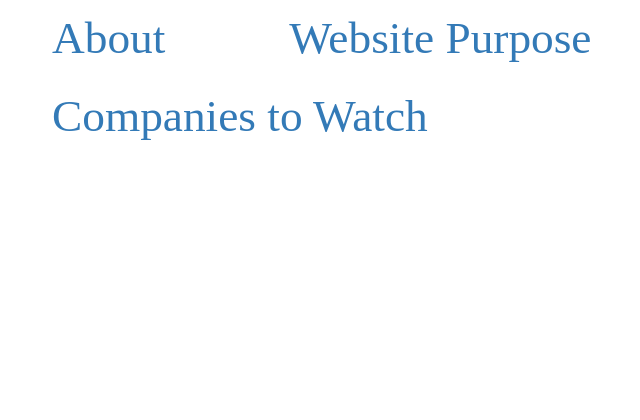
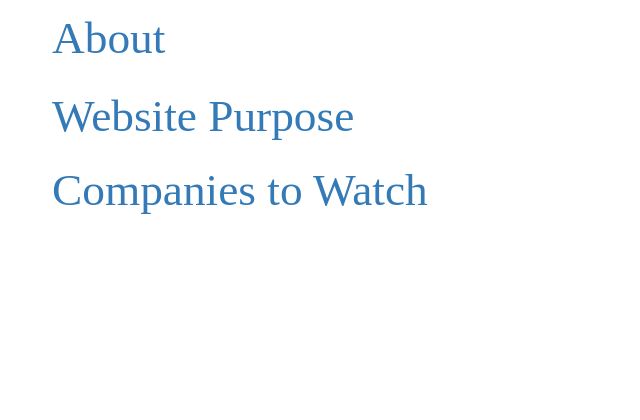
Before and after one commit to PriteeTem/djangogirls, a Django app: page / in a window 1280 px wide. Shown: the part 310-730 px from the top of the page, without its empty margins (63-703 px from the left). Run offline with Django 3.2, Linux system fonts and the light colour scheme; some libraries are stand-ins or nearby versions; some web fonts are replaced.

Commit message:
slightchange21

```diff
--- a/blog/static/css/blog.css
+++ b/blog/static/css/blog.css
@@ -27,7 +27,7 @@ h1{
 }
 h12{
     font-family: 'Cabin Sketch', cursive;
-    font-size: 42pt;
+    font-size: 30pt;
 }
 
 h3, h4,h2,h6,h7,h8,h9 {
--- a/blog/templates/blog/homepage.html
+++ b/blog/templates/blog/homepage.html
@@ -3,6 +3,7 @@
 
 
 <h6><a href="{% url 'about_page'%}">About      <br></a></h6>
+<h6><a href="{% url 'about_page'%}"><p>          </p></a></h6>
 <h7><a href="{% url 'team_page'%}">Website Purpose        <br></a></h7>
 <h8><a href="{% url 'post_list'%}">Companies to Watch</a></h8>
 
--- a/blog/templates/blog/post_list.html
+++ b/blog/templates/blog/post_list.html
@@ -5,7 +5,7 @@
                     <div class="date">
                         <p></p>
                     </div>
-                    <h1><a href="{% url 'post_detail' pk=post.pk %}">{{ post.title }}</a></h1>
+                    <h12><a href="{% url 'post_detail' pk=post.pk %}">{{ post.title }}</a></h12>
                     <p>{{ post.text|linebreaksbr }}</p>
                 </div>
             {% endfor %}
```
